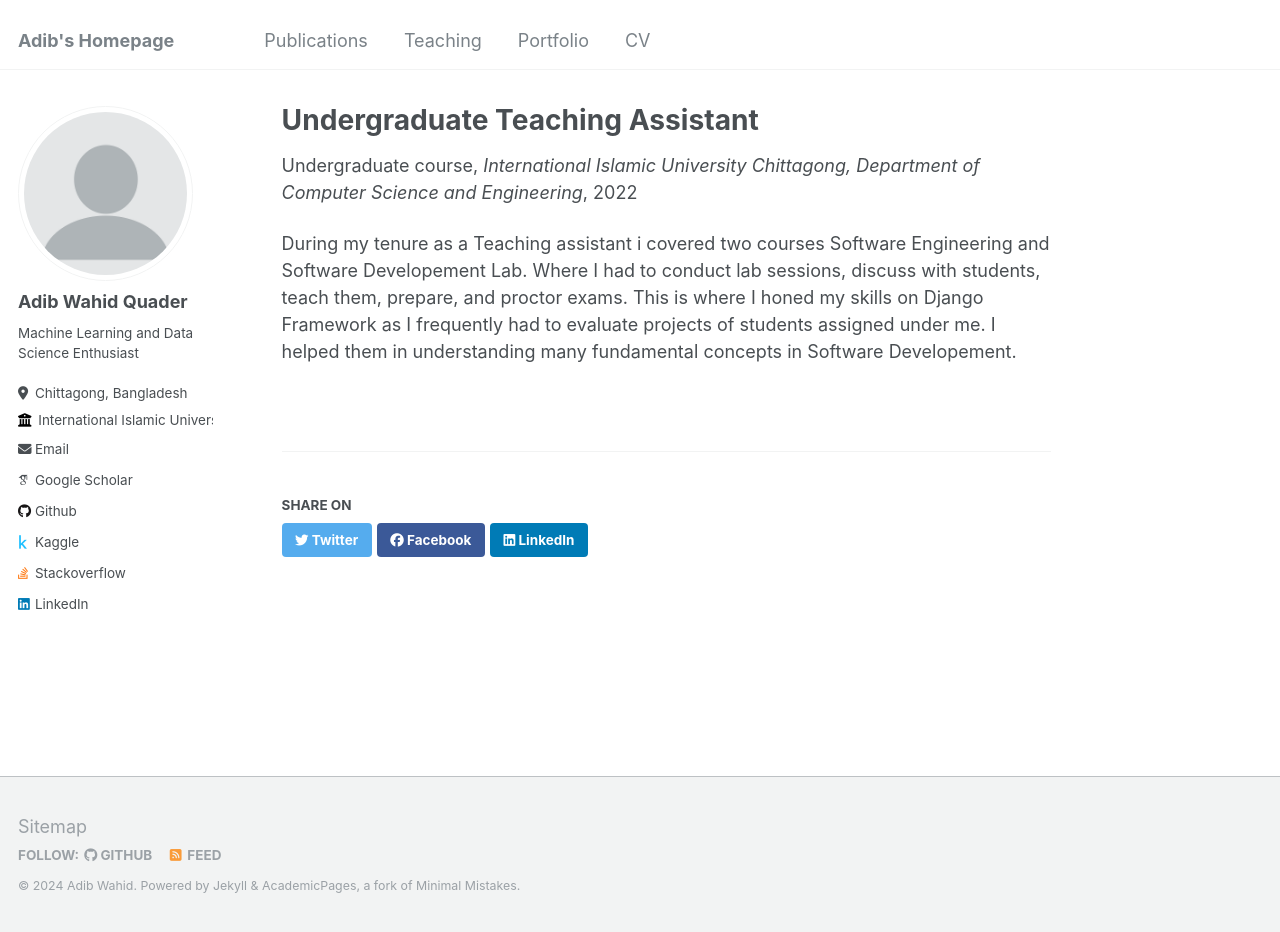
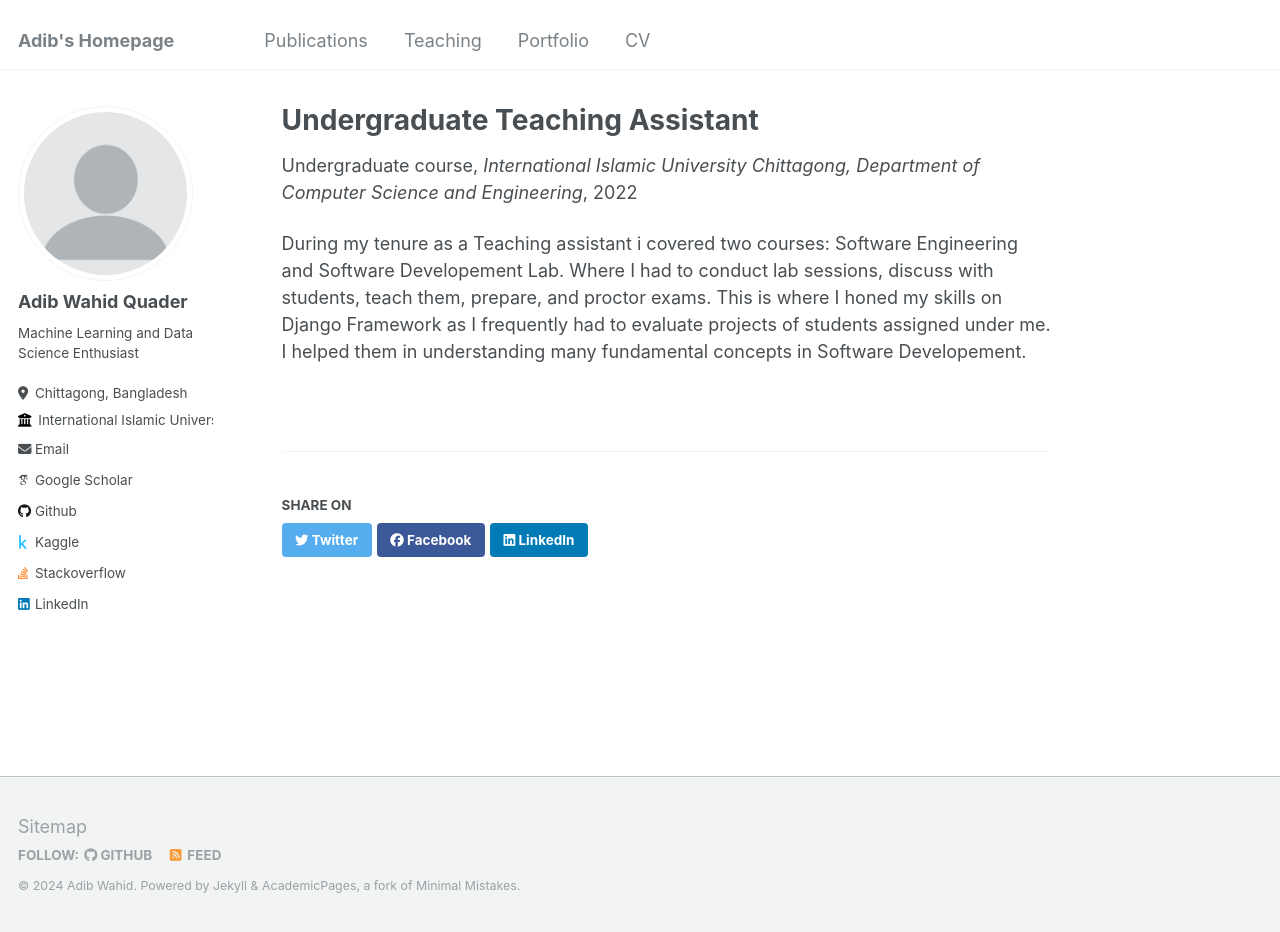
Before and after one commit to Aveiro11/Adib.github.io, a Jekyll site: the page built from _teaching/IIUC-TAship.md, in a window 1280 px wide and 932 px high. Built offline with Jekyll 4.4.1, drawn with Linux system fonts in a browser that asks for light colours; some web fonts are replaced.

```diff
--- a/_teaching/IIUC-TAship.md
+++ b/_teaching/IIUC-TAship.md
@@ -8,4 +8,4 @@ date: 2022-01-01
 location: "Chittagong, Bangladesh"
 ---
 
-During my tenure as a Teaching assistant i covered two courses Software Engineering and Software Developement Lab. Where I had to conduct lab sessions, discuss with students, teach them, prepare, and proctor exams. This is where I honed my skills on Django Framework as I frequently had to evaluate projects of students assigned under me. I helped them in understanding many fundamental concepts in Software Developement.
+During my tenure as a Teaching assistant i covered two courses: Software Engineering and Software Developement Lab. Where I had to conduct lab sessions, discuss with students, teach them, prepare, and proctor exams. This is where I honed my skills on Django Framework as I frequently had to evaluate projects of students assigned under me. I helped them in understanding many fundamental concepts in Software Developement.
```
